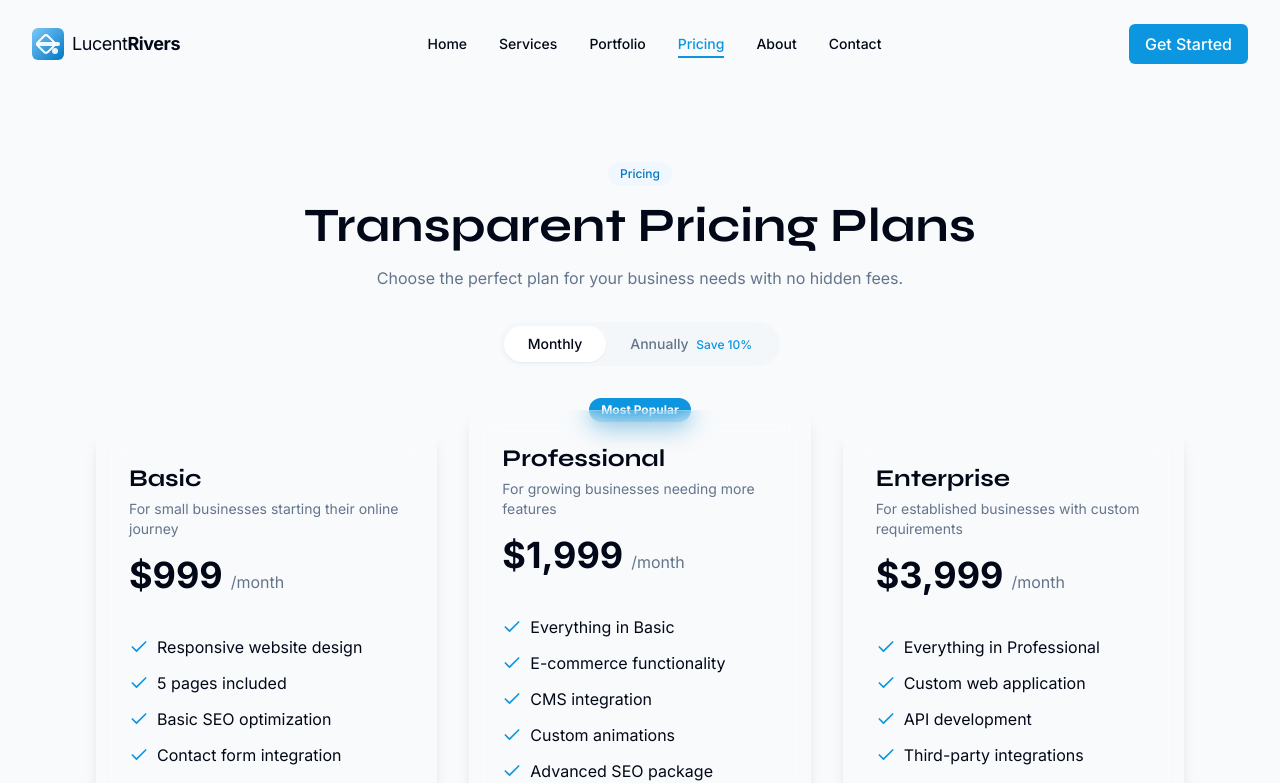
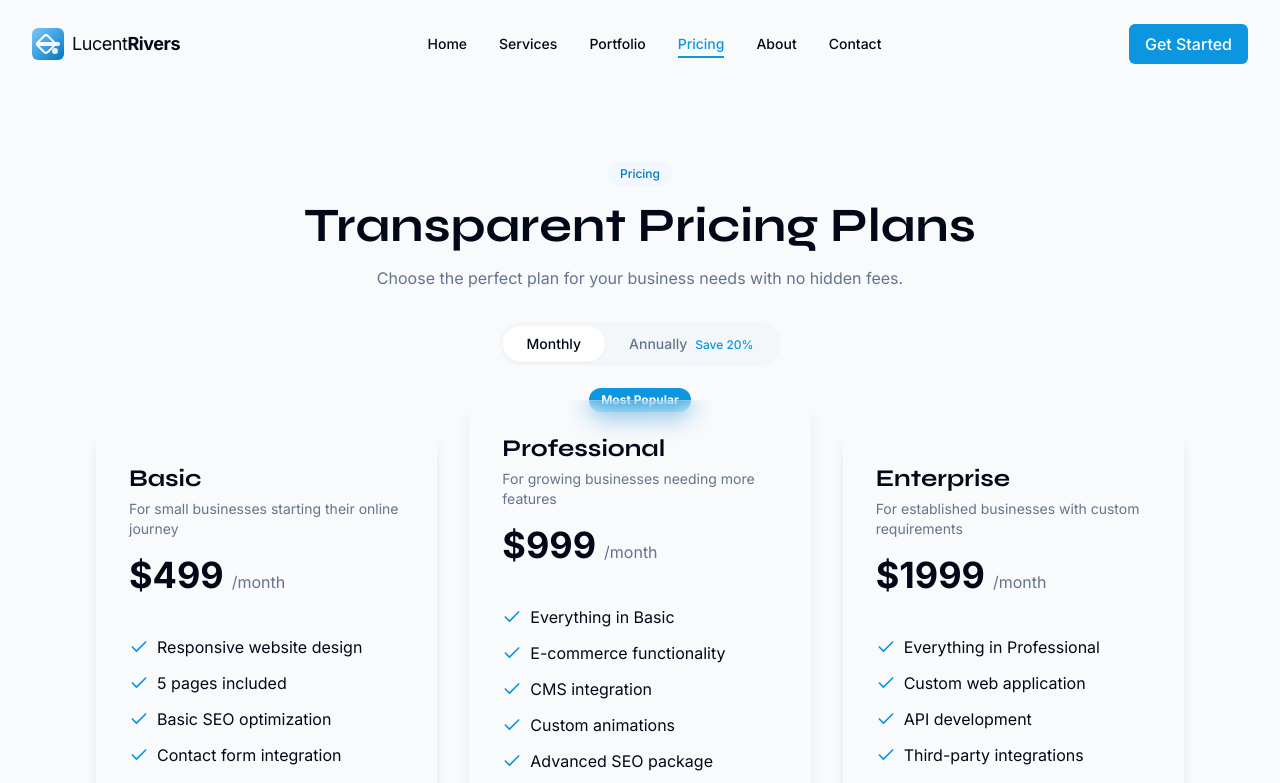
Before and after one commit to rememberanthonyrivers/lucent-rivers-web-design-agency-website, a React (Vite) app: page /pricing in a window 1280 px wide. Shown: the top 783 px of the page. Built offline with nearby package versions, Linux system fonts and the light colour scheme.

Commit message:
Update HomePage and PricingPage
- Removed circles from HomePage
- Updated pricing tiers on PricingPage

```diff
--- a/src/components/HeroSection.tsx
+++ b/src/components/HeroSection.tsx
@@ -68,16 +68,6 @@ const HeroSection: React.FC = () => {
             </div>
 
             <div className="mt-12 flex items-center space-x-4">
-              <div className="flex -space-x-2">
-                {[1, 2, 3].map((i) => (
-                  <div
-                    key={i}
-                    className="w-10 h-10 rounded-full bg-lucent-100 border-2 border-white flex items-center justify-center overflow-hidden"
-                  >
-                    <span className="text-xs font-medium text-lucent-800">{i}</span>
-                  </div>
-                ))}
-              </div>
               <p className="text-sm text-muted-foreground">
                 <span className="font-medium text-foreground">40+</span> projects completed with happy clients
               </p>
--- a/src/pages/PricingPage.tsx
+++ b/src/pages/PricingPage.tsx
@@ -15,8 +15,8 @@ const PricingPage = () => {
     {
       name: "Basic",
       description: "For small businesses starting their online journey",
-      monthlyPrice: 999,
-      annualPrice: 899 * 12, // 10% discount for annual
+      monthlyPrice: 499,
+      annualPrice: 399,
       features: [
         "Responsive website design",
         "5 pages included",
@@ -31,8 +31,8 @@ const PricingPage = () => {
     {
       name: "Professional",
       description: "For growing businesses needing more features",
-      monthlyPrice: 1999,
-      annualPrice: 1799 * 12, // 10% discount for annual
+      monthlyPrice: 999,
+      annualPrice: 799,
       features: [
         "Everything in Basic",
         "E-commerce functionality",
@@ -49,8 +49,8 @@ const PricingPage = () => {
     {
       name: "Enterprise",
       description: "For established businesses with custom requirements",
-      monthlyPrice: 3999,
-      annualPrice: 3599 * 12, // 10% discount for annual
+      monthlyPrice: 1999,
+      annualPrice: 1599,
       features: [
         "Everything in Professional",
         "Custom web application",
@@ -97,14 +97,14 @@ const PricingPage = () => {
                     : 'text-muted-foreground'
                 }`}
               >
-                Annually <span className="text-xs text-lucent-500 ml-1">Save 10%</span>
+                Annually <span className="text-xs text-lucent-500 ml-1">Save 20%</span>
               </button>
             </div>
           </div>
 
           <div className="grid grid-cols-1 md:grid-cols-3 gap-8">
             {tiers.map((tier, index) => (
-              <div key={index} className={`relative ${tier.highlighted ? 'mt-[-20px] mb-[-20px]' : ''}`}>
+              <div key={index} className={`relative ${tier.highlighted ? 'mt-[-30px] mb-[-10px]' : ''}`}>
                 {tier.highlighted && (
                   <div className="absolute top-0 inset-x-0 transform -translate-y-1/2 flex justify-center">
                     <span className="bg-lucent-500 text-white text-xs font-bold px-3 py-1 rounded-full shadow-lg">
@@ -122,8 +122,8 @@ const PricingPage = () => {
                     <div className="mb-4">
                       <span className="text-4xl font-bold">
                         ${billingCycle === 'monthly'
-                          ? tier.monthlyPrice.toLocaleString()
-                          : (tier.annualPrice / 12).toLocaleString()}
+                          ? tier.monthlyPrice
+                          : tier.annualPrice}
                       </span>
                       <span className="text-muted-foreground ml-2">
                         /{billingCycle === 'monthly' ? 'month' : 'month, billed annually'}
```
